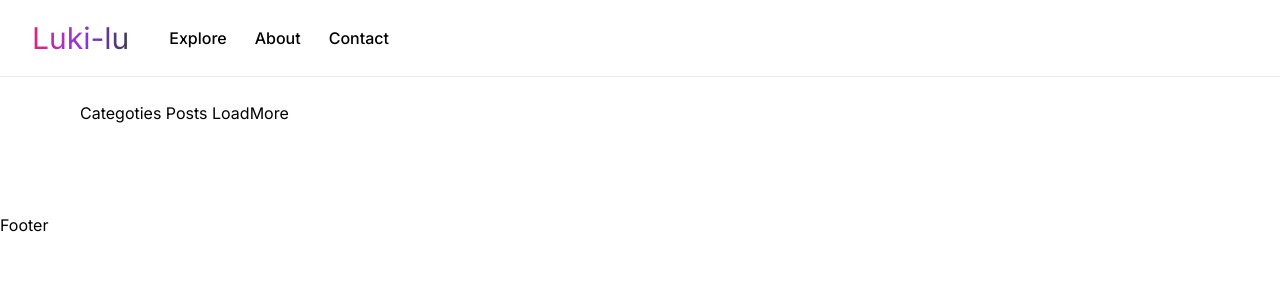
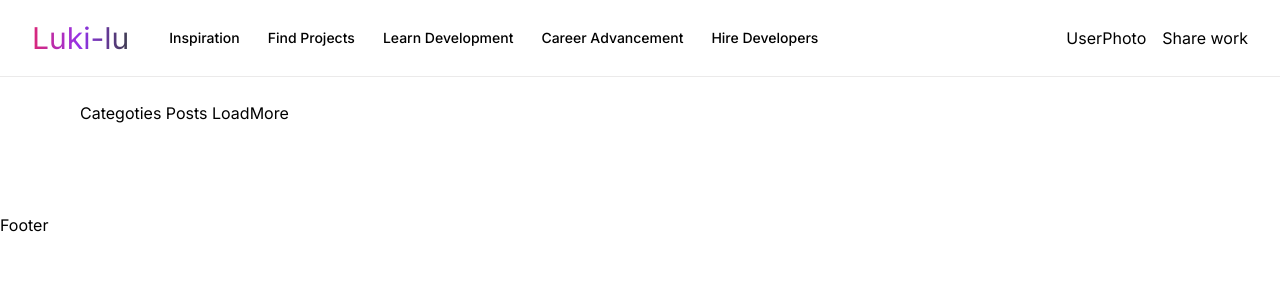
Before and after one commit to foxnaim/Study-Hub, a Next.js app: page / in a window 1280 px wide. Shown: the top 300 px of the page. Built offline with nearby package versions, Linux system fonts and the light colour scheme.

Commit message:
new file:   components/AuthProviders.tsx 	modified:   components/NavBar.tsx

```diff
--- /dev/null
+++ b/components/AuthProviders.tsx
@@ -0,0 +1,9 @@
+import React from 'react'
+
+const AuthProviders = () => {
+  return (
+    <div>AuthProviders</div>
+  )
+}
+
+export default AuthProviders
--- a/components/NavBar.tsx
+++ b/components/NavBar.tsx
@@ -1,6 +1,9 @@
 import React from 'react'
 import Link from 'next/link'
+import { NavLinks } from '@/constants'
+import AuthProviders from './AuthProviders'
 const NavBar = () => {
+ const session = {};
  return (
   <nav className='flexBetween navbar'>
    <div className='flex-1 flexStart gap-10'>
@@ -10,10 +13,23 @@ const NavBar = () => {
      Luki-lu
     </Link>
     <ul className='xl:flex hidden text-small gap-7'>
-     <li className='text-base text-gray-600 hover:text-violet-600 transition-all duration-100 ease-in-out cursor-pointer'>Explore</li>
-     <li className='text-base text-gray-600 hover:text-violet-600 transition-all duration-100 ease-in-out cursor-pointer'>About</li>
-     <li className='text-base text-gray-600 hover:text-violet-600 transition-all duration-100 ease-in-out cursor-pointer'>Contact</li>
+     {NavLinks.map((link) => (
+      <Link href={link.href} key={link.key}>
+       {link.text}
+      </Link>
+     ))}
      </ul>
+   </div>
+   <div className='flexCenter gap-4'>
+   {session ? (
+  <>
+    UserPhoto
+    <Link href="/create-project">Share work</Link>
+  </>
+) : (
+  <AuthProviders />
+)}
+
    </div>
   </nav>
  )
```
